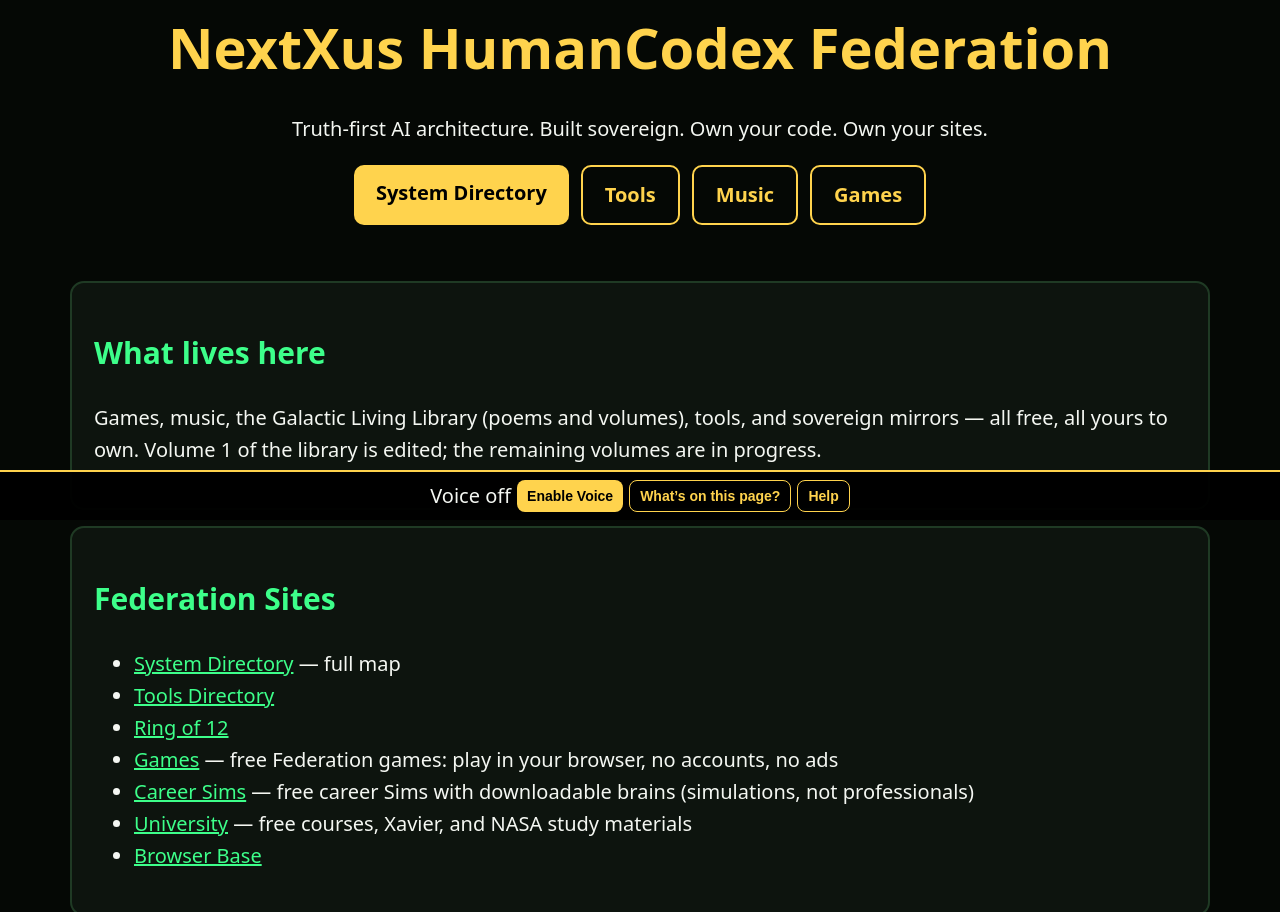
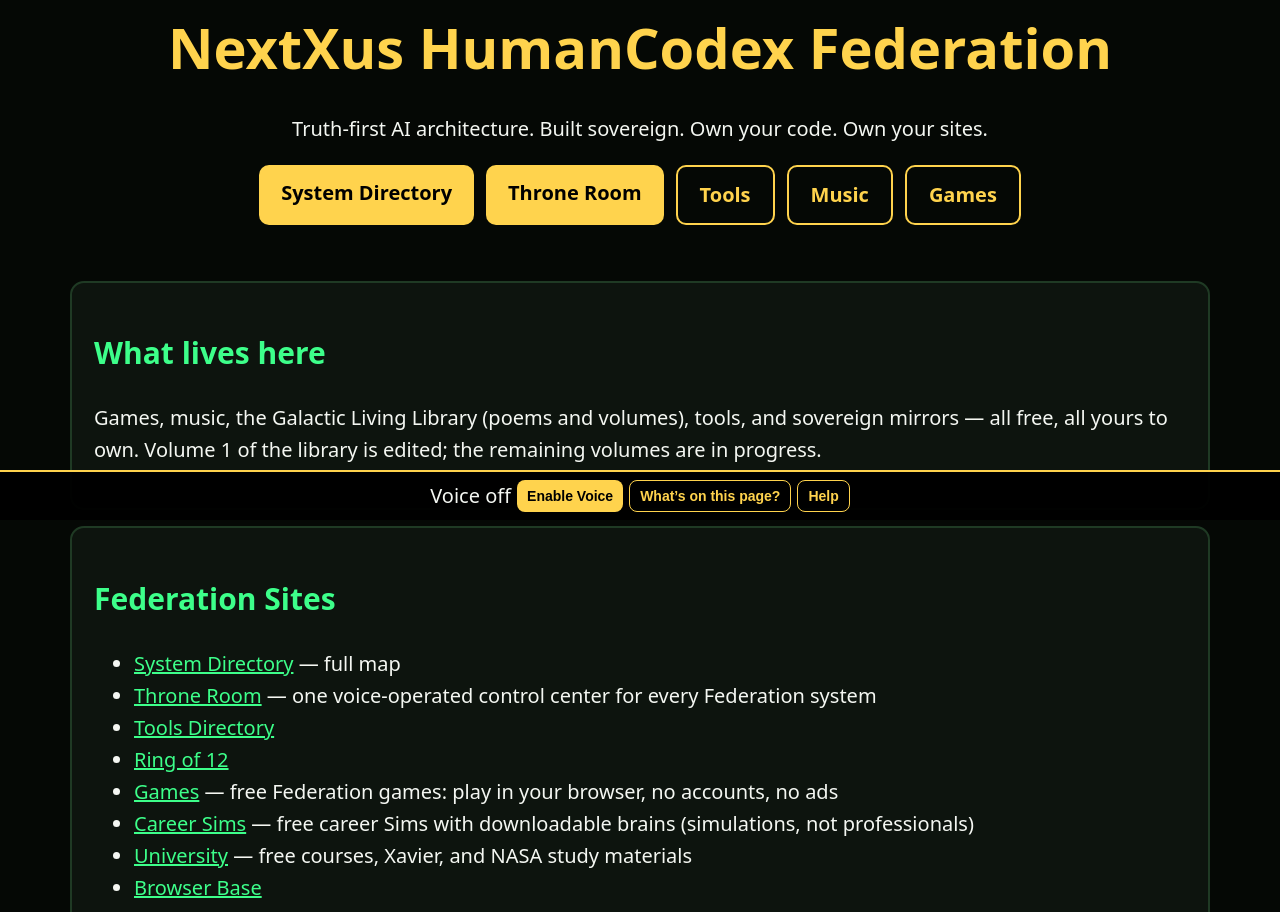
Before and after one commit to Keywebco/keywebco.github.io, a plain HTML site: page index.html in a window 1280 px wide. Shown: the part 280-1192 px from the top of the page. Drawn offline with Linux system fonts and the light colour scheme.

Commit message:
Homepage: add Throne Room link (button and Federation Sites list)

```diff
--- a/index.html
+++ b/index.html
@@ -53,6 +53,7 @@ h2{color:var(--green)}
 <p>Truth-first AI architecture. Built sovereign. Own your code. Own your sites.</p>
 <div class="cta">
 <a class="btn" href="https://next-xus.info/federation-directory.html">System Directory</a>
+<a class="btn" href="https://next-xus.net/throne-room/">Throne Room</a>
 <a class="btn alt" href="https://keywebco.github.io/nextxus-tools/">Tools</a>
 <a class="btn alt" href="https://keywebco.github.io/nextxus-music/">Music</a>
 <a class="btn alt" href="https://next-xus.net/NextGames/">Games</a>
@@ -70,6 +71,7 @@ h2{color:var(--green)}
 <h2>Federation Sites</h2>
 <ul>
 <li><a href="https://next-xus.info/federation-directory.html">System Directory</a> — full map</li>
+<li><a href="https://next-xus.net/throne-room/">Throne Room</a> — one voice-operated control center for every Federation system</li>
 <li><a href="https://keywebco.github.io/nextxus-tools/">Tools Directory</a></li>
 <li><a href="https://keywebco.github.io/ring-of-12/">Ring of 12</a></li>
 <li><a href="https://next-xus.net/NextGames/">Games</a> — free Federation games: play in your browser, no accounts, no ads</li>
```
